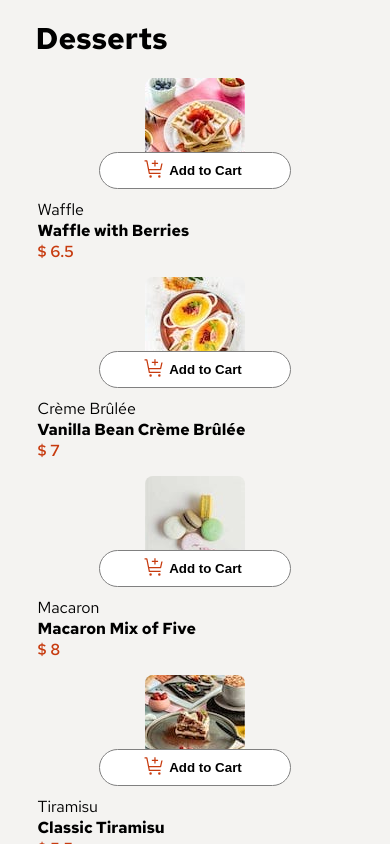
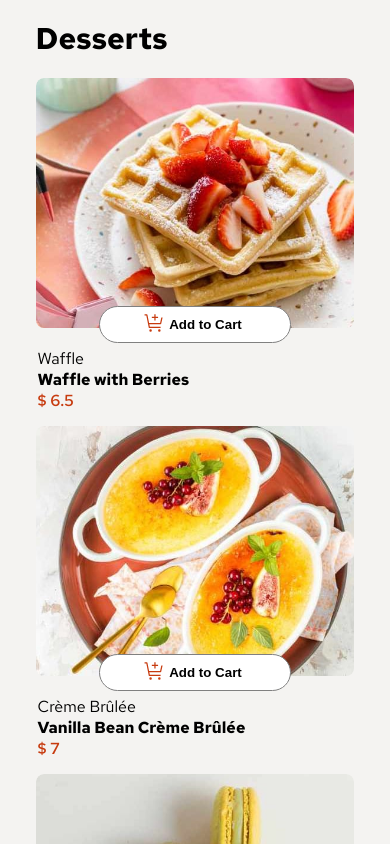
Before and after one commit to MarwanElZaher/product-list-with-cart, a React (Create React App) app: page / in a window 390 px wide. Shown: the top 844 px of the page. Built offline with nearby package versions, Linux system fonts and the light colour scheme.

Commit message:
style: products to be responsive and updated the source of images, fixed the pixlated image

```diff
--- a/src/components/Product/index.jsx
+++ b/src/components/Product/index.jsx
@@ -19,7 +19,7 @@ const Product = ({ image, name, category, price }) => {
             <picture>
                 <source media="(min-width: 1024px)" srcSet={image.desktop} />
                 <source media="(min-width: 768px)" srcSet={image.tablet} />
-                <source media="(min-width: 480px)" srcSet={image.mobile} />
+                <source media="(min-width: 375px)" srcSet={image.mobile} />
                 <img src={image.thumbnail} alt={name} className="product-image" />
                 </picture>
                 {cartItems[name] ?
--- a/src/components/Product/style.css
+++ b/src/components/Product/style.css
@@ -60,3 +60,34 @@
 img {
     border-radius: 8px;
 }
+
+@media only screen and (max-width: 768px) {
+    .product-head {
+        display: block;
+        height: 250px;
+        margin-bottom: 20px;
+    }
+    .product-image {
+        height: 100%;
+
+    }
+    .add-to-cart-button {
+        bottom: -6%;
+        left: 20%;
+    }
+}
+
+@media only screen and (max-width: 375px) {
+    .product-head {
+        display: block;
+        height: 200px;
+        margin-bottom: 20px;
+    }
+    .product-image {
+        height: 100%;
+    }
+    .add-to-cart-button {
+        bottom: -6%;
+        left: 20%;
+    }
+}
```
